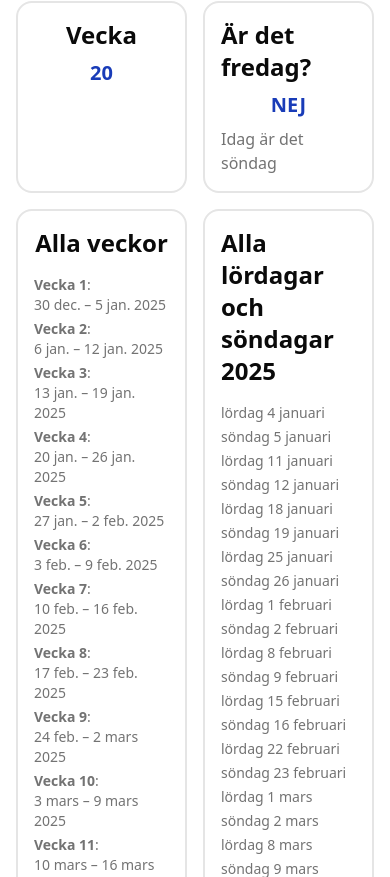
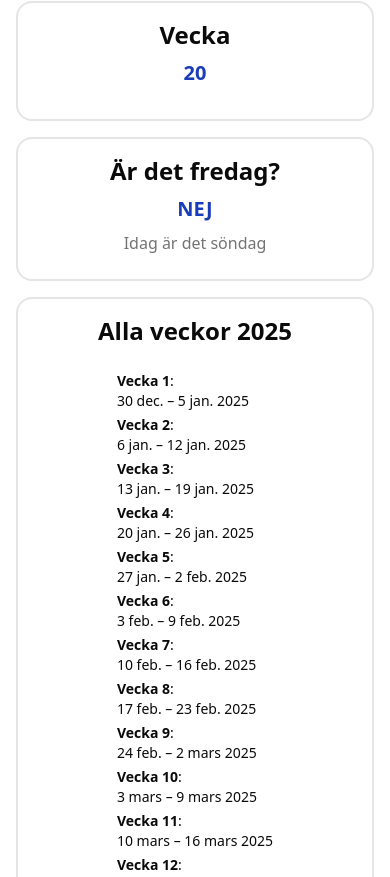
Before and after one commit to jonte265/what-week, a Next.js app: page / in a window 390 px wide. Shown: the part 223-1100 px from the top of the page. Built offline with nearby package versions, Linux system fonts and the light colour scheme.

Commit message:
responsive grid

```diff
--- a/app/page.tsx
+++ b/app/page.tsx
@@ -53,7 +53,7 @@ export default function Home() {
   return (
     <main className='flex flex-col gap-4 p-4'>
       <YearProgress />
-      <div className='grid grid-cols-2 gap-4'>
+      <div className='grid gap-4 grid-cols-1 sm:grid-cols-2'>
         <InfoCard
           infoTitle='Vecka'
           infoHeading={` ${format(date, 'w', { locale: sv })}`}
@@ -62,11 +62,11 @@ export default function Home() {
         <InfoCard
           infoTitle='Är det fredag?'
           infoHeading={isItFriday ? 'JA 🎉' : 'NEJ'}
-          infoDesc={`Idag är det ${format(date, 'eeee', { locale: sv })}`}
+          infoDescMuted={`Idag är det ${format(date, 'eeee', { locale: sv })}`}
         />
 
         <InfoCard
-          infoTitle='Alla veckor'
+          infoTitle={`Alla veckor ${currentYear}`}
           infoDesc={
             <ul className='text-sm space-y-1'>
               {allWeeks.map((weekStartDate, index) => {
--- a/components/custom/InfoCard.tsx
+++ b/components/custom/InfoCard.tsx
@@ -2,9 +2,15 @@ type infoCardType = {
   infoTitle: any;
   infoHeading?: any;
   infoDesc?: any;
+  infoDescMuted?: any;
 };
 
-function InfoCard({ infoTitle, infoHeading, infoDesc }: infoCardType) {
+function InfoCard({
+  infoTitle,
+  infoHeading,
+  infoDescMuted,
+  infoDesc,
+}: infoCardType) {
   return (
     <div className='border-2 rounded-2xl p-4 flex flex-col items-center justify-start gap-2'>
       <h2 className='text-2xl font-bold'>{infoTitle}</h2>
@@ -12,7 +18,8 @@ function InfoCard({ infoTitle, infoHeading, infoDesc }: infoCardType) {
         {infoHeading}
       </h3>
 
-      <p className='text-muted-foreground'>{infoDesc}</p>
+      <p className='text-muted-foreground'>{infoDescMuted}</p>
+      <p className=''>{infoDesc}</p>
     </div>
   );
 }
```
